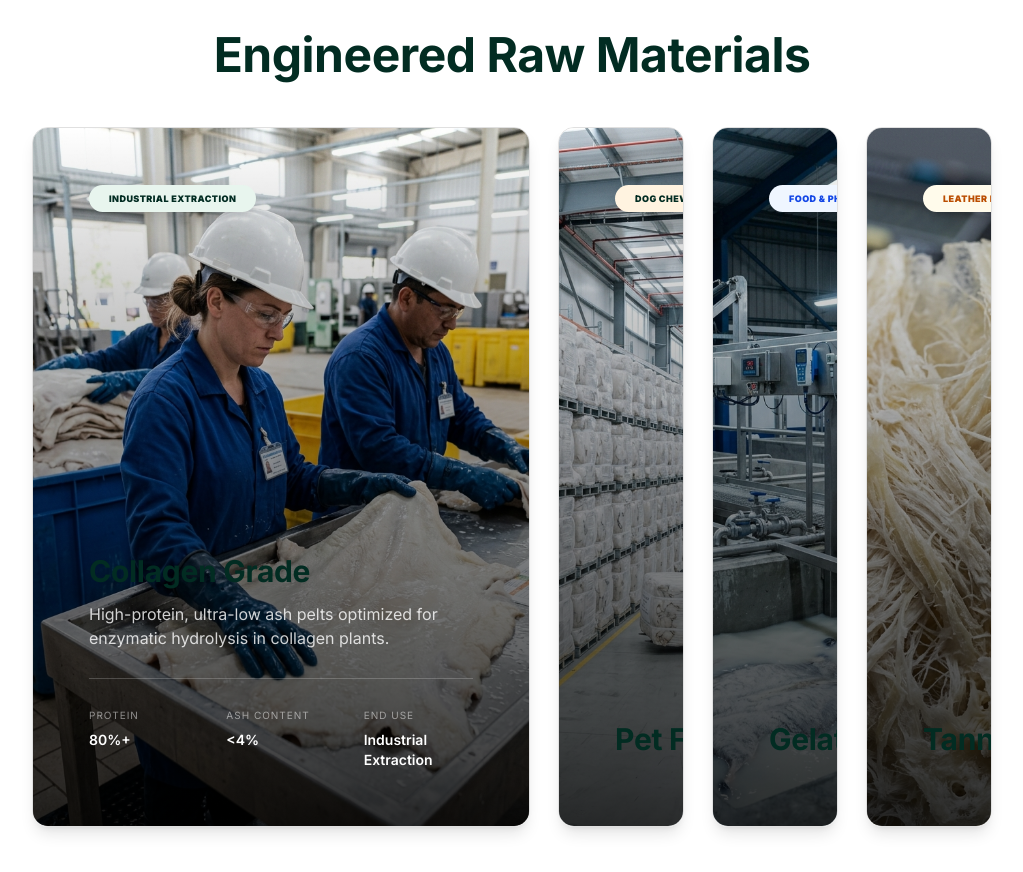
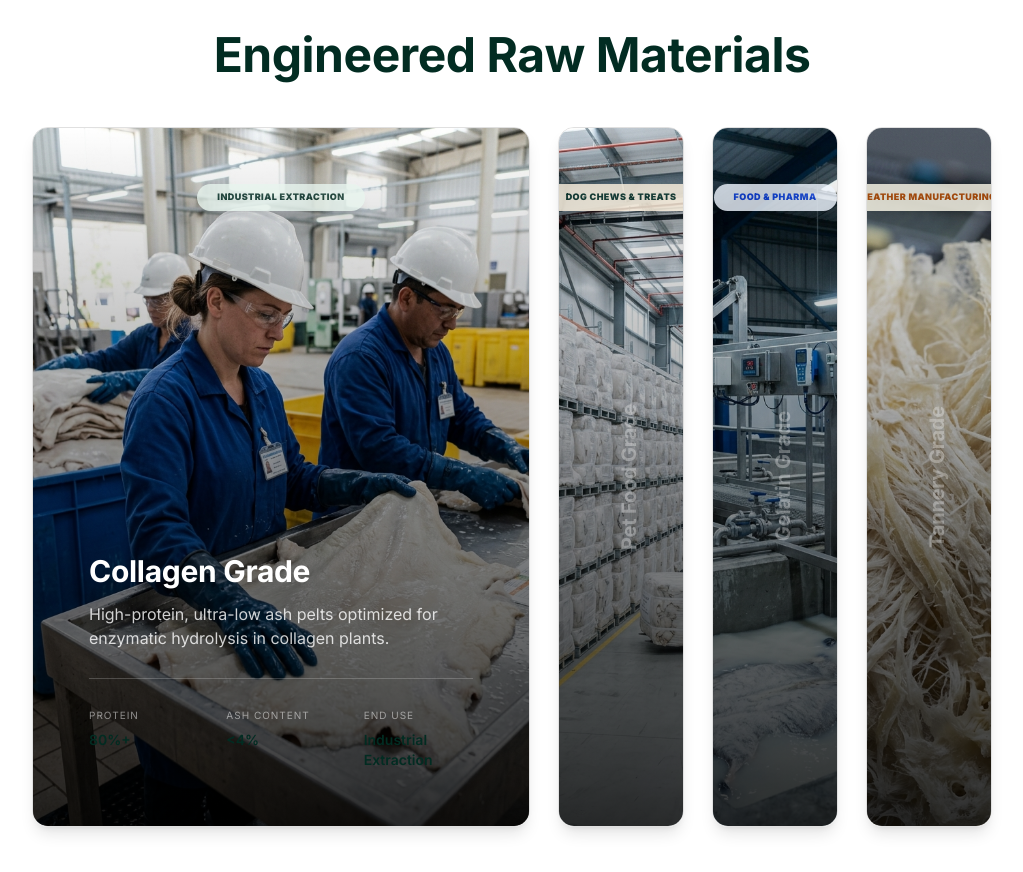
Before and after one commit to Akash-Madhav/Im_Ex_Collogen, a Next.js app: page /en/products in a window 1280 px wide. Shown: the part 943-1815 px from the top of the page, without its empty margins (128-1151 px from the left). Built offline with nearby package versions, Linux system fonts and the light colour scheme.

Commit message:
feat: implement global CSS theme tokens and add interactive ProductsSection component

```diff
--- a/src/app/[locale]/globals.css
+++ b/src/app/[locale]/globals.css
@@ -188,6 +188,11 @@
   .shared-section-content::-webkit-scrollbar {
     display: none; /* Chrome/Safari/Webkit */
   }
+
+  /* Vertical Text Utilities */
+  .vertical-rl {
+    writing-mode: vertical-rl;
+  }
 }
 
 @media (prefers-reduced-motion: reduce) {
--- a/src/components/sections/ProductsSection.tsx
+++ b/src/components/sections/ProductsSection.tsx
@@ -119,19 +119,23 @@ export default function ProductsSection() {
 
               <div className="absolute inset-0 bg-gradient-to-t from-black/80 via-black/40 to-transparent" />
 
-              {/* Tag - Positioned at top for visibility when narrow */}
-              <div className="absolute top-6 left-6 right-6">
-                 <span className={`inline-block px-3 py-1 rounded-full ${prod.tagColor} text-[9px] font-black uppercase tracking-wider whitespace-nowrap shadow-lg`}>
+              {/* Tag - Centered for better safe-area handling when narrow */}
+              <div className="absolute top-6 left-0 right-0 flex justify-center px-2 pointer-events-none">
+                 <span className={`inline-block px-3 py-1 rounded-full ${prod.tagColor} text-[8px] md:text-[9px] font-black uppercase tracking-wider whitespace-nowrap shadow-lg opacity-80 group-hover:opacity-100 transition-opacity`}>
                     {prod.tag}
                  </span>
               </div>
 
-              <div className="absolute bottom-0 left-0 right-0 p-6 flex flex-col justify-end text-white">
-                <h3 className="text-xl md:text-3xl font-bold mb-2 whitespace-nowrap">
+              <div className={`absolute bottom-0 left-0 right-0 p-4 md:p-6 flex flex-col items-start transition-all duration-500 ${activeIndex === idx ? 'justify-end' : 'h-full justify-center items-center'}`}>
+                <h3 className={`font-bold transition-all duration-500 whitespace-nowrap text-white ${
+                  activeIndex === idx
+                    ? 'text-xl md:text-3xl mb-2'
+                    : 'text-lg md:text-xl vertical-rl rotate-180 opacity-30 group-hover:opacity-60'
+                }`}>
                   {prod.title}
                 </h3>
 
-                <div className="accordion-content opacity-0 hidden">
+                <div className="accordion-content opacity-0 hidden w-full">
                   <p className="accordion-text text-white/80 text-sm md:text-base mb-4 max-w-md">
                     {prod.desc}
                   </p>
```
